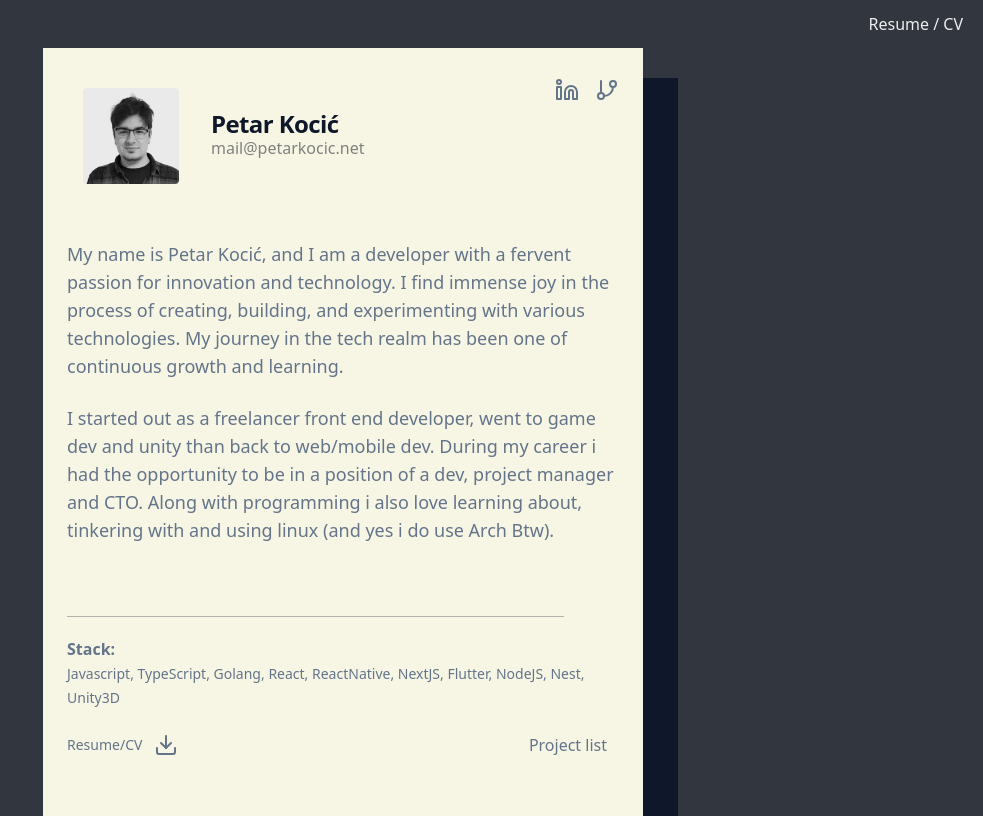
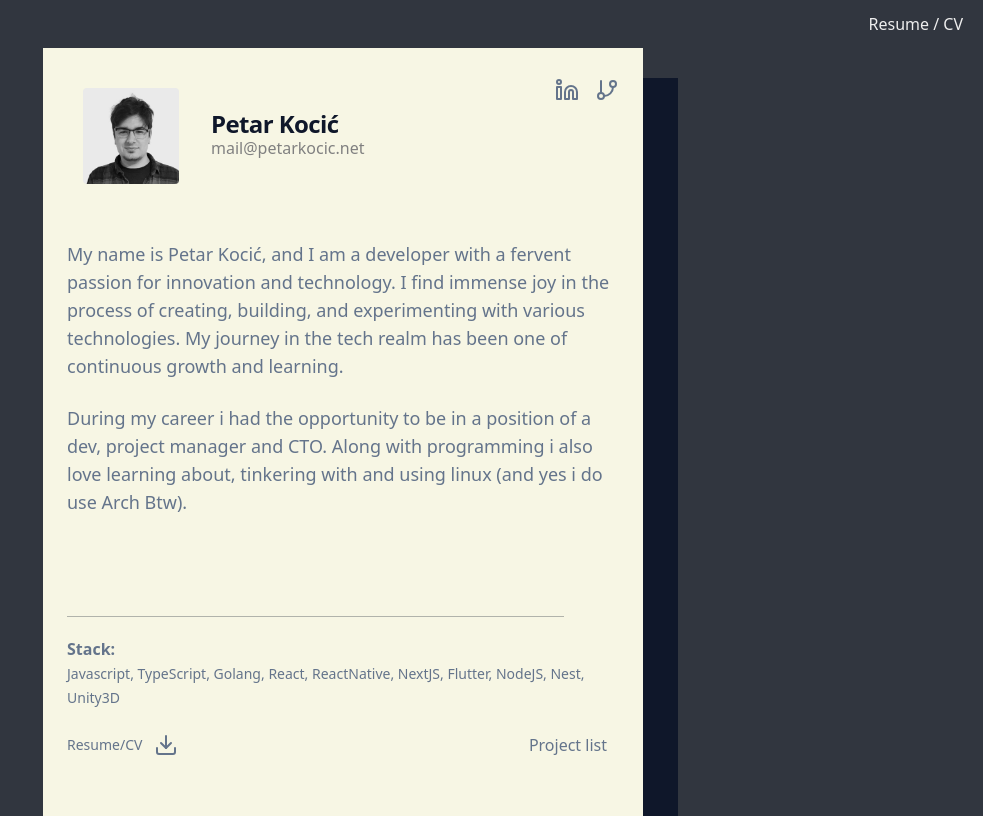
Before and after one commit to ASentientBanana/portfolioV3, a React (Vite) app: page / in a window 1280 px wide. Shown: the whole page, without its empty margins (297-1280 px from the left). Built offline with nearby package versions, Linux system fonts and the light colour scheme.

Commit message:
Fixing admin WIP

```diff
--- a/src/main.tsx
+++ b/src/main.tsx
@@ -7,8 +7,8 @@ import axios from "axios";
 const rootElement = document.getElementById("root")!;
 
 export const httpInstance = axios.create({
-  baseURL: "https://admin.petarkocic.net/",
-  // baseURL: "http://localhost:9898/",
+  // baseURL: "https://admin.petarkocic.net/",
+  baseURL: "http://localhost:9898/",
   timeout: 1000,
 });
 
--- a/src/pages/about.tsx
+++ b/src/pages/about.tsx
@@ -63,9 +63,7 @@ const AboutPage = () => {
           </CardDescription>
           <br />
           <CardDescription className="text-white sm:text-muted-foreground text-lg">
-            I started out as a freelancer front end developer, went to game dev
-            and unity than back to web/mobile dev. During my career i had the
-            opportunity to be in a position of a dev, project manager and CTO.
+            During my career i had the opportunity to be in a position of a dev, project manager and CTO.
             Along with programming i also love learning about, tinkering with
             and using linux (and yes i do use Arch Btw).
           </CardDescription>
```
